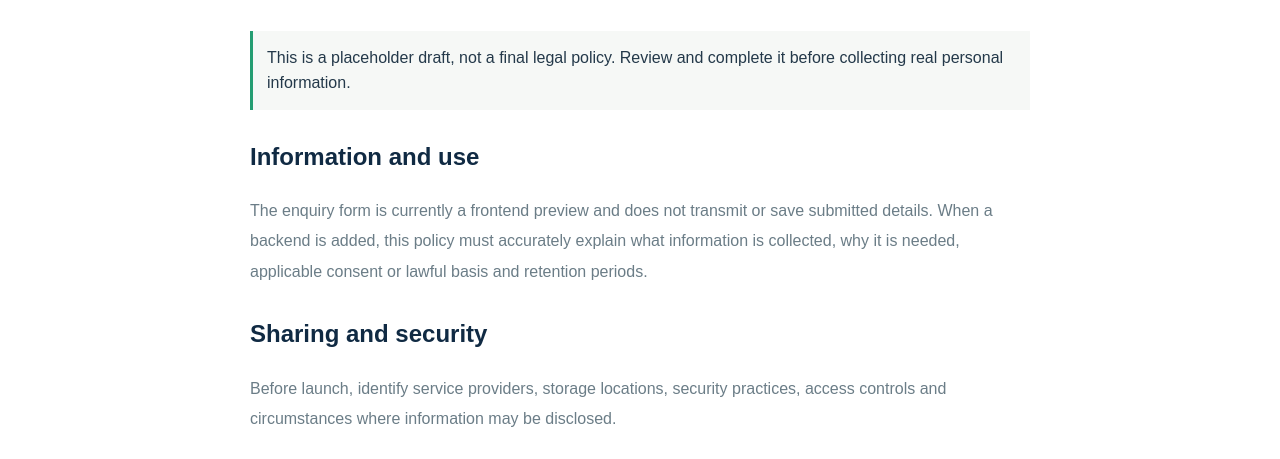
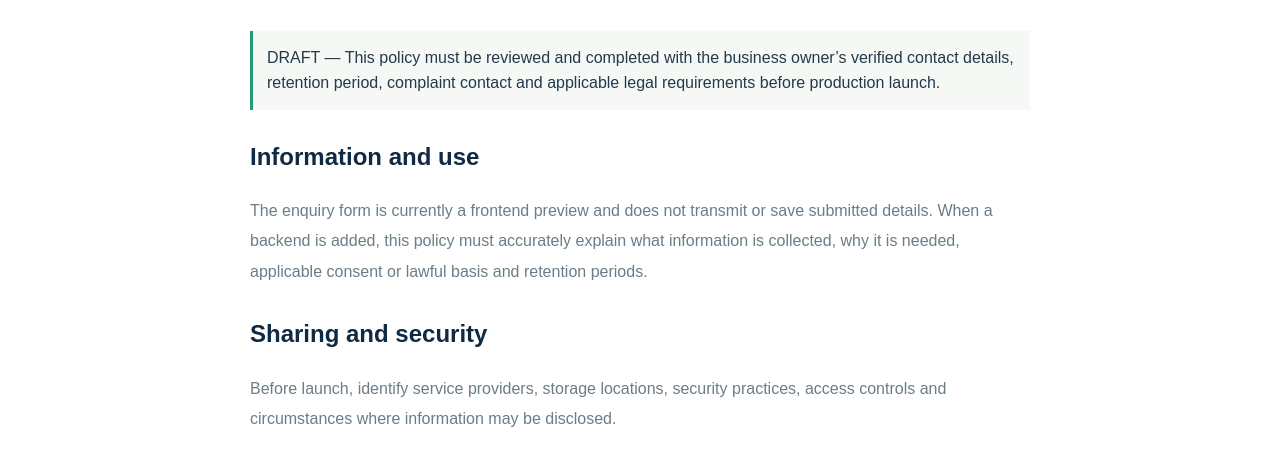
Before and after one commit to arpit-ae/GOAXIS, a plain HTML site: page privacy.html in a window 1280 px wide. Shown: the part 316-775 px from the top of the page. Drawn offline with Linux system fonts and the light colour scheme.

Commit message:
docs: update enquiry data privacy draft

```diff
--- a/privacy.html
+++ b/privacy.html
@@ -4,7 +4,7 @@
 <a class="brand" href="index.html" aria-label="GOAXIS Consultancy home"><span class="brand-mark">G<span>.</span></span><span class="brand-copy"><strong>GOAXIS</strong><small>CONSULTANCY</small></span></a>
 <button class="menu-toggle" type="button" aria-expanded="false" aria-controls="primary-nav" aria-label="Open navigation">☰</button>
 <nav class="nav-links" id="primary-nav" aria-label="Main navigation"><a href="index.html">Home</a><a href="services.html">Our Services</a><a href="website-builder.html">Website Builder</a><a href="about.html">About</a><a href="contact.html">Contact</a><a class="nav-cta" href="contact.html">Get a Quote ↗</a></nav>
-</div></header><main id="main" class="section-pad"><article class="container legal"><div class="eyebrow">DRAFT — REVIEW BEFORE LAUNCH</div><h1>Privacy Policy</h1><div class="legal-notice">This is a placeholder draft, not a final legal policy. Review and complete it before collecting real personal information.</div><h2>Information and use</h2><p>The enquiry form is currently a frontend preview and does not transmit or save submitted details. When a backend is added, this policy must accurately explain what information is collected, why it is needed, applicable consent or lawful basis and retention periods.</p><h2>Sharing and security</h2><p>Before launch, identify service providers, storage locations, security practices, access controls and circumstances where information may be disclosed.</p><h2>Your choices and contact</h2><p>Add processes for privacy requests, complaints and verified business contact details. Seek appropriate legal review before publishing the final policy.</p><a class="button" href="index.html">Return to GOAXIS</a></article></main><footer class="site-footer">
+</div></header><main id="main" class="section-pad"><article class="container legal"><div class="eyebrow">DRAFT — REVIEW BEFORE LAUNCH</div><h1>Privacy Policy</h1><div class="legal-notice">DRAFT — This policy must be reviewed and completed with the business owner’s verified contact details, retention period, complaint contact and applicable legal requirements before production launch.</div><h2>Information and use</h2><p>The enquiry form is currently a frontend preview and does not transmit or save submitted details. When a backend is added, this policy must accurately explain what information is collected, why it is needed, applicable consent or lawful basis and retention periods.</p><h2>Sharing and security</h2><p>Before launch, identify service providers, storage locations, security practices, access controls and circumstances where information may be disclosed.</p><h2>Your choices and contact</h2><p>Add processes for privacy requests, complaints and verified business contact details. Seek appropriate legal review before publishing the final policy.</p><a class="button" href="index.html">Return to GOAXIS</a></article></main><footer class="site-footer">
   <div class="container footer-bottom">
     <span>© <span id="current-year">2026</span> GOAXIS CONSULTANCY. All rights reserved.</span>
     <span><a href="index.html">Home</a> · <a href="services.html">Services</a> · <a href="about.html">About</a> · <a href="contact.html">Contact</a> · <a href="privacy.html">Privacy</a> · <a href="terms.html">Terms</a></span>
```
